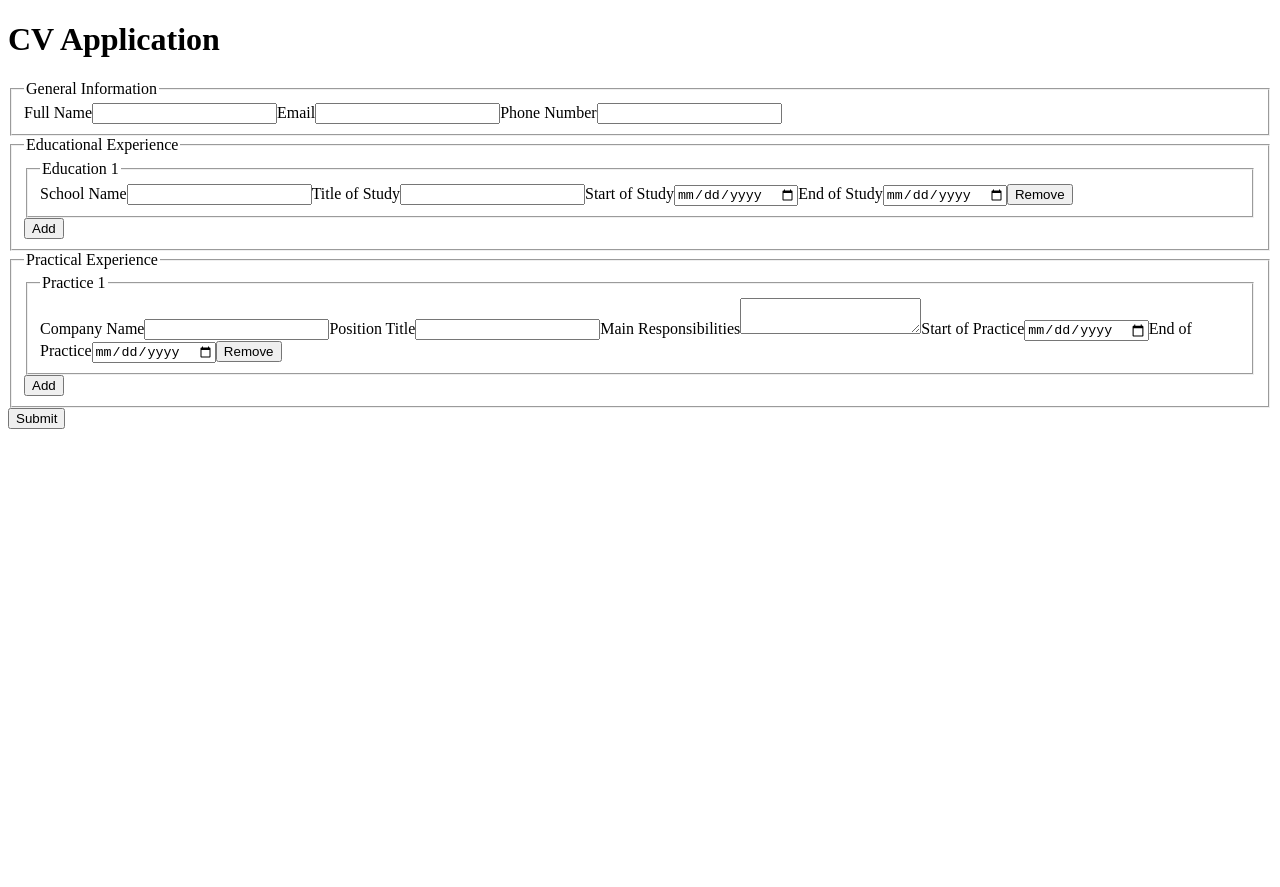
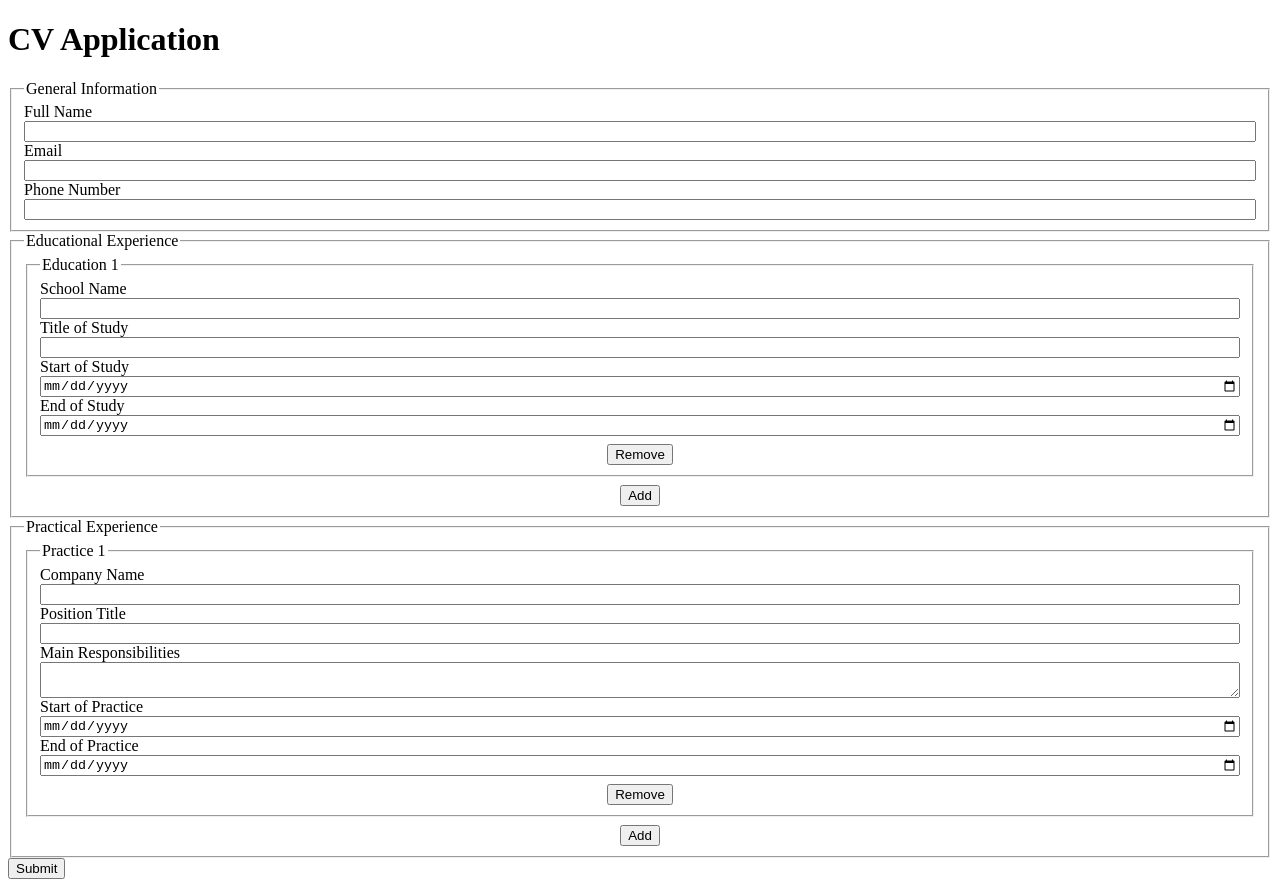
Before and after one commit to saffr3n-dump/cv-application, a React (Vite) app: page / in a window 1280 px wide. Before the commit the page ends 800 px from the top, so only its background shows below. Built offline with nearby package versions, Linux system fonts and the light colour scheme.

Commit message:
feat: add minimal styles for Input and FieldSet

```diff
--- a/src/components/FieldSet.jsx
+++ b/src/components/FieldSet.jsx
@@ -1,3 +1,5 @@
+import '../styles/fieldset.css';
+
 export default function FieldSet({ legend, children }) {
   return (
     <fieldset>
--- a/src/components/Input.jsx
+++ b/src/components/Input.jsx
@@ -1,3 +1,5 @@
+import '../styles/input.css';
+
 export default function Input({
   type,
   name,
--- /dev/null
+++ b/src/styles/fieldset.css
@@ -0,0 +1,8 @@
+fieldset {
+  display: grid;
+
+  & button {
+    margin-top: 0.5rem;
+    justify-self: center;
+  }
+}
--- /dev/null
+++ b/src/styles/input.css
@@ -0,0 +1,3 @@
+label {
+  display: grid;
+}
```
